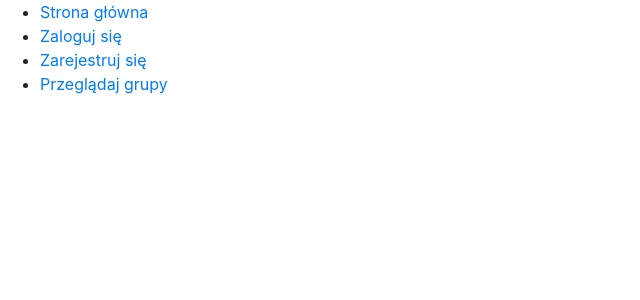
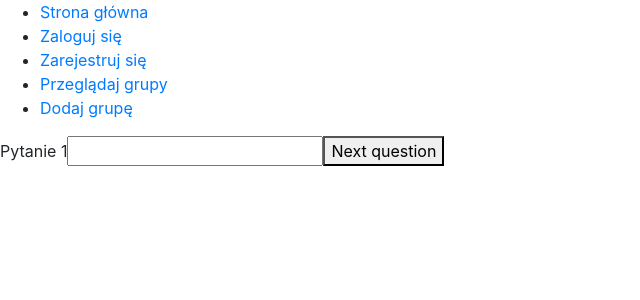
Before and after one commit to ewelinam10/SISTERLY, a React (Create React App) app: page /addGroup in a window 1280 px wide. Shown: the top 300 px of the page, without its empty margins (0-640 px from the left). Built offline with nearby package versions, Linux system fonts and the light colour scheme.

Commit message:
First concept of adding group form.

```diff
--- /dev/null
+++ b/src/Pages/AddGroup.tsx
@@ -0,0 +1,43 @@
+import React, {useState} from 'react';
+import QuestionSection from "../components/groups/QuestionSection";
+
+const AddGroup = () => {
+
+    const [questionCounter, setQuestionCounter] = useState(0);
+    const [answerList, setAnswerList] = useState<string[]>([]);
+
+
+    const addAnswer = (answer) => {
+        setQuestionCounter(questionCounter + 1);
+        setAnswerList([...answerList, answer]);
+    }
+
+    const questionList = [
+        "Pytanie 1", "Pytanie 2", "Pytanie 3"
+    ]
+
+
+    const showQuestion = () => {
+        if(questionCounter === questionList.length){
+            return (
+                answerList.map(answer => (
+                    <h1>{answer}</h1>
+                ))
+            )
+            ///wyswietl podsumowanie formularza czy cos takiego
+        }else{
+            return <QuestionSection question={questionList[questionCounter]} addAnswer={addAnswer}/>
+        }
+    }
+
+    return (
+        <div>
+            {showQuestion()}
+
+        </div>
+
+    )
+
+}
+
+export default AddGroup;
--- a/src/Pages/App.tsx
+++ b/src/Pages/App.tsx
@@ -8,6 +8,7 @@ import React from 'react';
 import { BrowserRouter as Router, Switch, Route, Link, useRouteMatch, useParams } from "react-router-dom";
 import RegistrationForm from './RegistrationForm';
 import GroupsView from './GroupsView';
+import AddGroup from "./AddGroup";
 
 export default function App() {
   return (
@@ -26,6 +27,9 @@ export default function App() {
           <li>
             <Link to="/groups">Przeglądaj grupy</Link>
           </li>
+          <li>
+            <Link to="/addGroup">Dodaj grupę</Link>
+          </li>
         </ul>
 
         <Switch>
@@ -37,6 +41,9 @@ export default function App() {
           </Route>
           <Route path="/groups">
             <Topics />
+          </Route>
+          <Route path="/addGroup">
+            <AddGroup />
           </Route>
           <Route path="/">
 
--- /dev/null
+++ b/src/components/groups/QuestionSection.tsx
@@ -0,0 +1,27 @@
+import React, {useState} from 'react';
+
+
+const QuestionSection = ({question, addAnswer}) => {
+
+    const [answer, setAnswer] = useState('');
+
+    const handleChangeAnswer = (e) => {
+        setAnswer(e.target.value)
+    }
+
+    const clearAnswer = () => {
+        setAnswer('');
+    }
+
+    return (
+     <div>
+         <div>
+             {question}
+             <input value={answer} onChange={handleChangeAnswer}/>
+             <button onClick={() => {addAnswer(answer); clearAnswer()}}>Next question</button>
+         </div>
+     </div>
+    )
+}
+
+export default QuestionSection;
```
